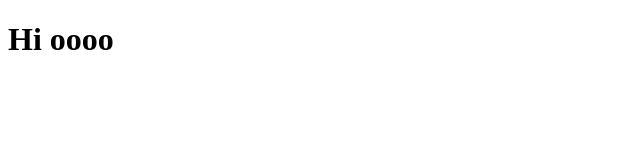
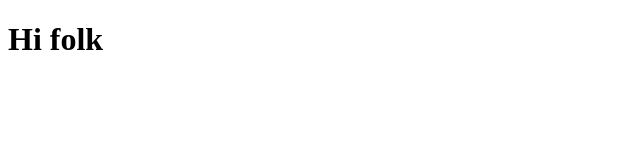
Before and after one commit to lin-raven/git_forschool, a plain HTML site: page index.html in a window 1280 px wide. Shown: the full height of the page, 0-640 px from the left. Drawn offline with Linux system fonts and the light colour scheme.

Commit message:
changed title

```diff
--- a/index.html
+++ b/index.html
@@ -7,7 +7,7 @@
 </head>
 <body>
     <h1>
-        Hi oooo
+        Hi folk
     </h1>
 </body>
 </html>
```
